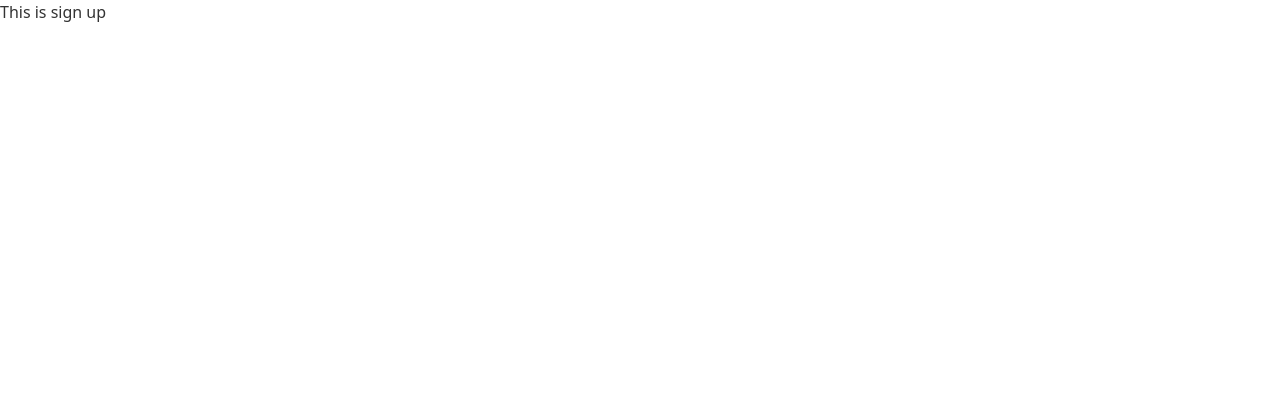
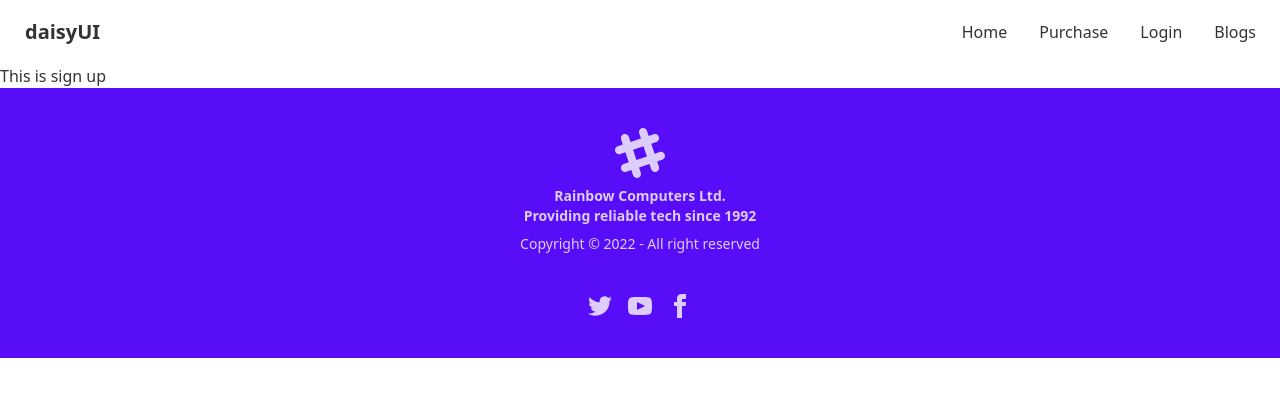
Before and after one commit to Sazid99246/manufecturer-website-client, a React (Create React App) app: page /signup in a window 1280 px wide. Shown: the top 396 px of the page. Built offline with nearby package versions, Linux system fonts and the light colour scheme; the HTML template or start-up script is replaced by a standard one.

Commit message:
added simple header and footer

```diff
--- a/src/App.js
+++ b/src/App.js
@@ -5,17 +5,21 @@
 import Login from './Pages/Login/Login';
 import Purchase from './Pages/Purchase/Purchase';
 import SignUp from './Pages/SignUp/SignUp';
+import Footer from './Shared/Footer/Footer';
+import Header from './Shared/Header/Header';
 
 function App() {
   return (
     <div>
+      <Header />
       <Routes>
-        <Route path='/' element={<Home/>}/>
-        <Route path='/purchase' element={<Purchase/>}/>
-        <Route path='/blogs' element={<Blogs/>}/>
-        <Route path='/login' element={<Login/>}/>
-        <Route path='/signup' element={<SignUp/>}/>
+        <Route path='/' element={<Home />} />
+        <Route path='/purchase' element={<Purchase />} />
+        <Route path='/blogs' element={<Blogs />} />
+        <Route path='/login' element={<Login />} />
+        <Route path='/signup' element={<SignUp />} />
       </Routes>
+      <Footer />
     </div>
   );
 }
--- /dev/null
+++ b/src/Shared/Footer/Footer.js
@@ -0,0 +1,25 @@
+import React from 'react';
+import { Link } from 'react-router-dom';
+
+const Footer = () => {
+    return (
+        <footer class="footer footer-center p-10 bg-primary text-primary-content">
+            <div>
+                <svg width="50" height="50" viewBox="0 0 24 24" xmlns="http://www.w3.org/2000/svg" fill-rule="evenodd" clip-rule="evenodd" class="inline-block fill-current"><path d="M22.672 15.226l-2.432.811.841 2.515c.33 1.019-.209 2.127-1.23 2.456-1.15.325-2.148-.321-2.463-1.226l-.84-2.518-5.013 1.677.84 2.517c.391 1.203-.434 2.542-1.831 2.542-.88 0-1.601-.564-1.86-1.314l-.842-2.516-2.431.809c-1.135.328-2.145-.317-2.463-1.229-.329-1.018.211-2.127 1.231-2.456l2.432-.809-1.621-4.823-2.432.808c-1.355.384-2.558-.59-2.558-1.839 0-.817.509-1.582 1.327-1.846l2.433-.809-.842-2.515c-.33-1.02.211-2.129 1.232-2.458 1.02-.329 2.13.209 2.461 1.229l.842 2.515 5.011-1.677-.839-2.517c-.403-1.238.484-2.553 1.843-2.553.819 0 1.585.509 1.85 1.326l.841 2.517 2.431-.81c1.02-.33 2.131.211 2.461 1.229.332 1.018-.21 2.126-1.23 2.456l-2.433.809 1.622 4.823 2.433-.809c1.242-.401 2.557.484 2.557 1.838 0 .819-.51 1.583-1.328 1.847m-8.992-6.428l-5.01 1.675 1.619 4.828 5.011-1.674-1.62-4.829z"></path></svg>
+                <p class="font-bold">
+                    Rainbow Computers Ltd. <br />Providing reliable tech since 1992
+                </p>
+                <p>Copyright © 2022 - All right reserved</p>
+            </div>
+            <div>
+                <div class="grid grid-flow-col gap-4">
+                    <Link to='https://www.facebook.com/'><svg xmlns="http://www.w3.org/2000/svg" width="24" height="24" viewBox="0 0 24 24" class="fill-current"><path d="M24 4.557c-.883.392-1.832.656-2.828.775 1.017-.609 1.798-1.574 2.165-2.724-.951.564-2.005.974-3.127 1.195-.897-.957-2.178-1.555-3.594-1.555-3.179 0-5.515 2.966-4.797 6.045-4.091-.205-7.719-2.165-10.148-5.144-1.29 2.213-.669 5.108 1.523 6.574-.806-.026-1.566-.247-2.229-.616-.054 2.281 1.581 4.415 3.949 4.89-.693.188-1.452.232-2.224.084.626 1.956 2.444 3.379 4.6 3.419-2.07 1.623-4.678 2.348-7.29 2.04 2.179 1.397 4.768 2.212 7.548 2.212 9.142 0 14.307-7.721 13.995-14.646.962-.695 1.797-1.562 2.457-2.549z"></path></svg></Link>
+                    <Link to='https://www.youtube.com/'><svg xmlns="http://www.w3.org/2000/svg" width="24" height="24" viewBox="0 0 24 24" class="fill-current"><path d="M19.615 3.184c-3.604-.246-11.631-.245-15.23 0-3.897.266-4.356 2.62-4.385 8.816.029 6.185.484 8.549 4.385 8.816 3.6.245 11.626.246 15.23 0 3.897-.266 4.356-2.62 4.385-8.816-.029-6.185-.484-8.549-4.385-8.816zm-10.615 12.816v-8l8 3.993-8 4.007z"></path></svg></Link>
+                    <Link to='https://twitter.com/'><svg xmlns="http://www.w3.org/2000/svg" width="24" height="24" viewBox="0 0 24 24" class="fill-current"><path d="M9 8h-3v4h3v12h5v-12h3.642l.358-4h-4v-1.667c0-.955.192-1.333 1.115-1.333h2.885v-5h-3.808c-3.596 0-5.192 1.583-5.192 4.615v3.385z"></path></svg></Link>
+                </div>
+            </div>
+        </footer>
+    );
+};
+
+export default Footer;
--- /dev/null
+++ b/src/Shared/Header/Header.js
@@ -0,0 +1,33 @@
+import React from 'react';
+import { NavLink } from 'react-router-dom';
+
+const Header = () => {
+  const menuItems = (<>
+    <li><NavLink to='/'>Home</NavLink></li>
+    <li><NavLink to='/purchase'>Purchase</NavLink></li>
+    <li><NavLink to='/login'>Login</NavLink></li>
+    <li><NavLink to='/blogs'>Blogs</NavLink></li>
+  </>)
+  return (
+    <div className="navbar bg-base-100">
+      <div className="navbar-start">
+        <div className="dropdown">
+          <label tabIndex="0" className="btn btn-ghost lg:hidden">
+            <svg xmlns="http://www.w3.org/2000/svg" className="h-5 w-5" fill="none" viewBox="0 0 24 24" stroke="currentColor"><path strokeLinecap="round" strokeLinejoin="round" strokeWidth="2" d="M4 6h16M4 12h8m-8 6h16" /></svg>
+          </label>
+          <ul tabIndex="0" className="menu menu-compact dropdown-content mt-3 p-2 shadow bg-base-100 rounded-box w-52">
+            {menuItems}
+          </ul>
+        </div>
+        <a href='/' className="btn btn-ghost normal-case text-xl">daisyUI</a>
+      </div>
+      <div className="navbar-end hidden lg:flex">
+        <ul className="menu menu-horizontal p-0">
+          {menuItems}
+        </ul>
+      </div>
+    </div>
+  );
+};
+
+export default Header;
```
